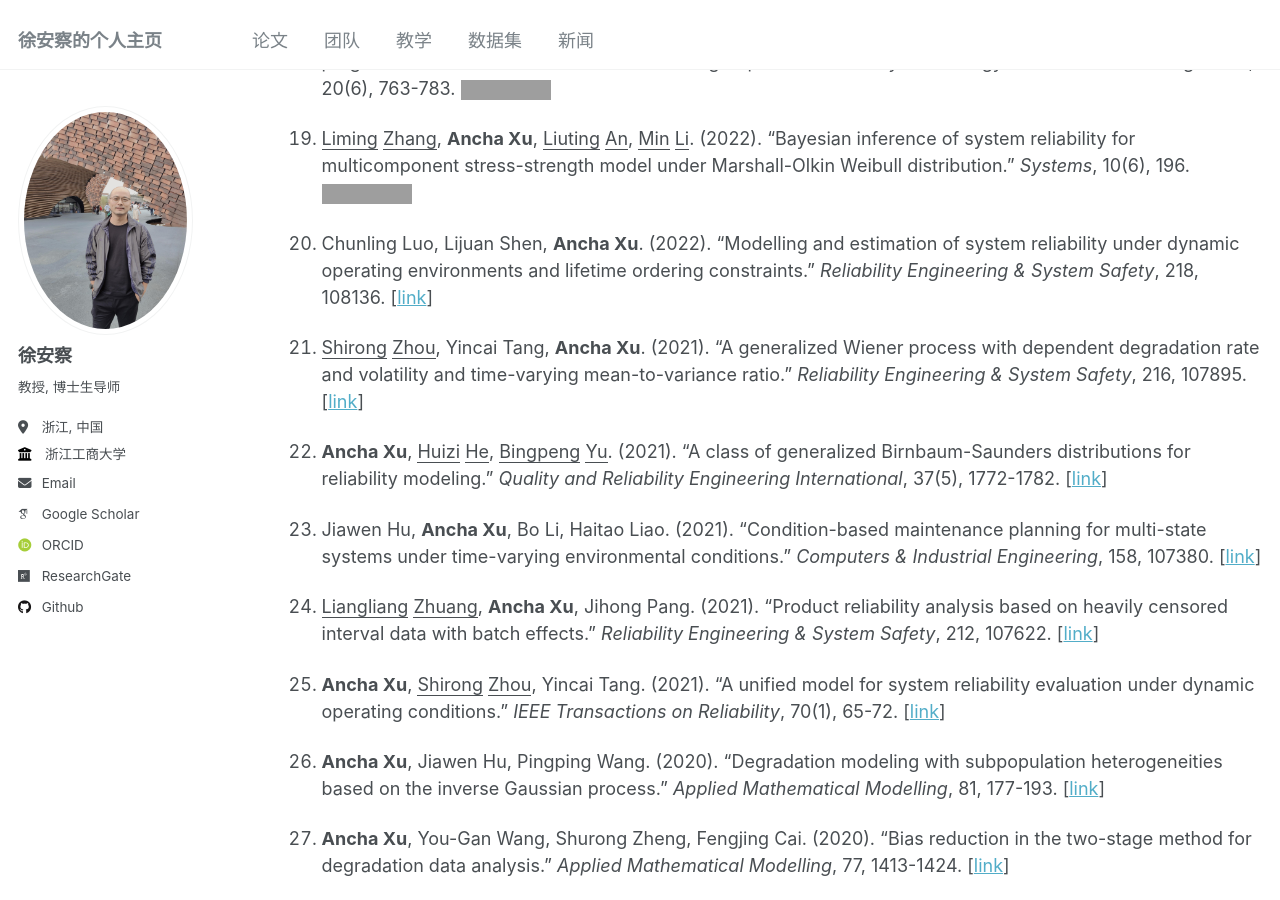
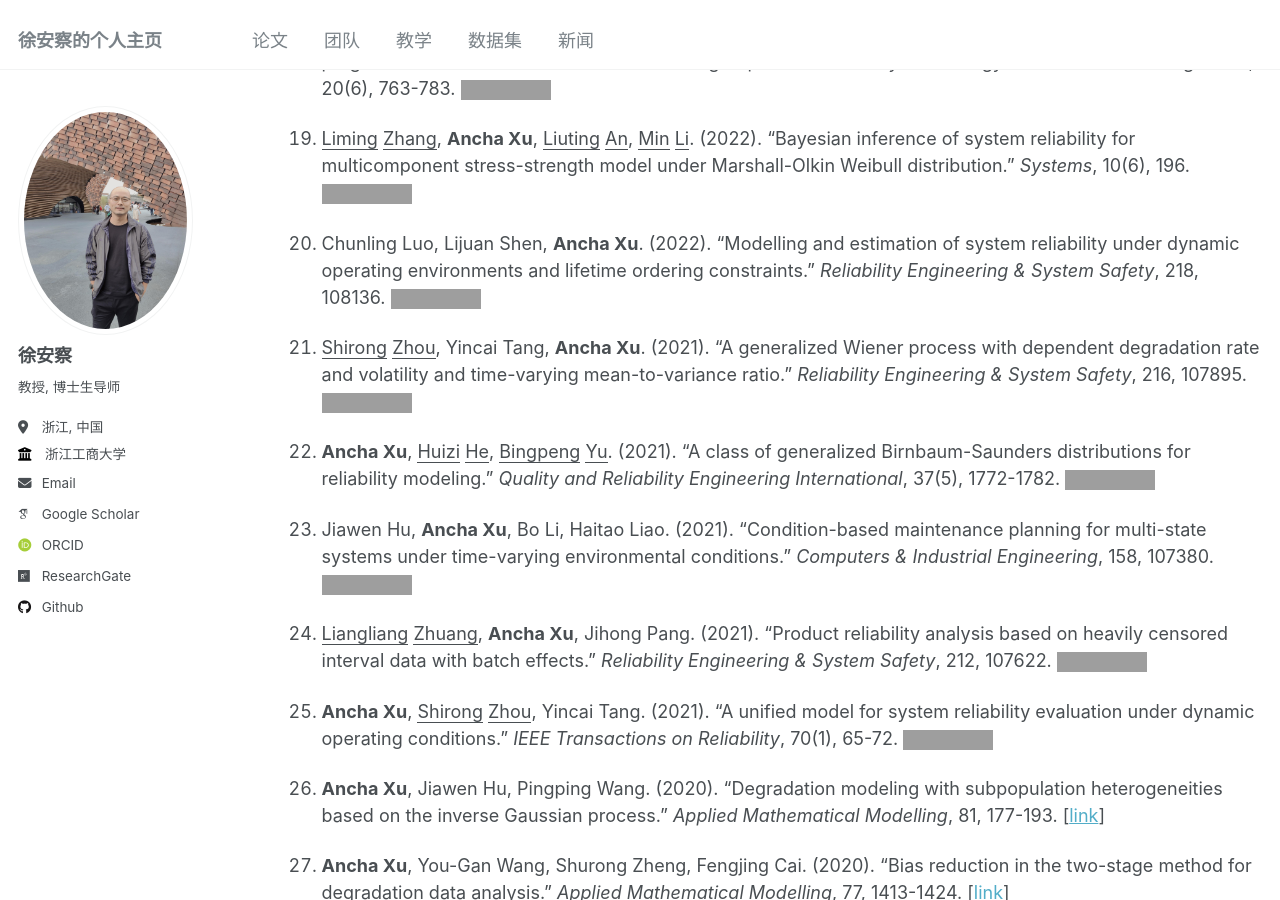
Before and after one commit to XU-ANCHA/XU-ANCHA.github.io, a Jekyll site: the page built from _pages/publications.md, in a window 1280 px wide and 900 px high, scrolled down 1807 px. Built offline with Jekyll 4.4.1, drawn with Linux system fonts in a browser that asks for light colours; some web fonts are replaced; grey boxes are pictures that could not be loaded.

Commit message:
Update publications.md

```diff
--- a/_pages/publications.md
+++ b/_pages/publications.md
@@ -28,7 +28,7 @@ author_profile: true
 
 1. **Ancha Xu**, <u>Renbing</u> <u>Wang</u>, <u>Xinming</u> <u>Weng</u>, <u>Qi</u> <u>Wu</u>, <u>Liangliang</u> <u>Zhuang</u>. (2025). "Strategic integration of adaptive sampling and ensemble techniques in federated learning for aircraft engine remaining useful life prediction." *Applied Soft Computing*, 175, 113067. [![Link](https://img.shields.io/badge/link-blue?style=flat-square&logo=googlescholar&logoColor=white)](https://doi.org/10.1016/j.asoc.2025.113067)
 
-1. **Ancha Xu**, Guanqi Fang, <u>Liangliang</u> <u>Zhuang</u>, <u>Cheng</u> <u>Gu</u>. (2025). "A multivariate student-t process model for dependent tail-weighted degradation data." *IISE Transactions*, 57(9), 1071-1087. [![Link](https://img.shields.io/badge/link-blue?style=flat-square&logo=googlescholar&logoColor=white)](https://doi.org/10.1080/24725854.2024.2389538), [<a href="https://github.com/liangliangzhuang/multi-student-t-code">code</a>]
+1. **Ancha Xu**, Guanqi Fang, <u>Liangliang</u> <u>Zhuang</u>, <u>Cheng</u> <u>Gu</u>. (2025). "A multivariate student-t process model for dependent tail-weighted degradation data." *IISE Transactions*, 57(9), 1071-1087. [![Link](https://img.shields.io/badge/link-blue?style=flat-square&logo=googlescholar&logoColor=white)](https://doi.org/10.1080/24725854.2024.2389538), [![Code](https://img.shields.io/badge/code-grey?style=flat-square&logo=github&logoColor=white)](https://github.com/liangliangzhuang/multi-student-t-code)
 
 1. **Ancha Xu**, Jinyang Wang, Yincai Tang, Piao Chen. (2025). "Efficient online estimation and remaining useful life prediction based on the inverse Gaussian process." *Naval Research Logistics*, 72(3), 319-336. [![Link](https://img.shields.io/badge/link-blue?style=flat-square&logo=googlescholar&logoColor=white)](https://doi.org/10.1002/nav.22226")
 
@@ -48,17 +48,17 @@ author_profile: true
 
 1. <u>Liming</u> <u>Zhang</u>, **Ancha Xu**, <u>Liuting</u> <u>An</u>, <u>Min</u> <u>Li</u>. (2022). "Bayesian inference of system reliability for multicomponent stress-strength model under Marshall-Olkin Weibull distribution." *Systems*, 10(6), 196. [![Link](https://img.shields.io/badge/link-blue?style=flat-square&logo=googlescholar&logoColor=white)](https://doi.org/10.3390/systems10060196)
 
-1. Chunling Luo, Lijuan Shen, **Ancha Xu**. (2022). "Modelling and estimation of system reliability under dynamic operating environments and lifetime ordering constraints." *Reliability Engineering & System Safety*, 218, 108136. [<a href="https://doi.org/10.1016/j.ress.2021.108136">link</a>]
+1. Chunling Luo, Lijuan Shen, **Ancha Xu**. (2022). "Modelling and estimation of system reliability under dynamic operating environments and lifetime ordering constraints." *Reliability Engineering & System Safety*, 218, 108136. [![Link](https://img.shields.io/badge/link-blue?style=flat-square&logo=googlescholar&logoColor=white)](https://doi.org/10.1016/j.ress.2021.108136)
 
-1. <u>Shirong</u> <u>Zhou</u>, Yincai Tang, **Ancha Xu**. (2021). "A generalized Wiener process with dependent degradation rate and volatility and time-varying mean-to-variance ratio." *Reliability Engineering & System Safety*, 216, 107895. [<a href="https://doi.org/10.1016/j.ress.2021.107895">link</a>]
+1. <u>Shirong</u> <u>Zhou</u>, Yincai Tang, **Ancha Xu**. (2021). "A generalized Wiener process with dependent degradation rate and volatility and time-varying mean-to-variance ratio." *Reliability Engineering & System Safety*, 216, 107895. [![Link](https://img.shields.io/badge/link-blue?style=flat-square&logo=googlescholar&logoColor=white)](https://doi.org/10.1016/j.ress.2021.107895)
 
-1. **Ancha Xu**, <u>Huizi</u> <u>He</u>, <u>Bingpeng</u> <u>Yu</u>. (2021). "A class of generalized Birnbaum-Saunders distributions for reliability modeling." *Quality and Reliability Engineering International*, 37(5), 1772-1782. [<a href="https://doi.org/10.1002/qre.2826">link</a>]
+1. **Ancha Xu**, <u>Huizi</u> <u>He</u>, <u>Bingpeng</u> <u>Yu</u>. (2021). "A class of generalized Birnbaum-Saunders distributions for reliability modeling." *Quality and Reliability Engineering International*, 37(5), 1772-1782. [![Link](https://img.shields.io/badge/link-blue?style=flat-square&logo=googlescholar&logoColor=white)](https://doi.org/10.1002/qre.2826)
 
-1. Jiawen Hu, **Ancha Xu**, Bo Li, Haitao Liao. (2021). "Condition-based maintenance planning for multi-state systems under time-varying environmental conditions." *Computers & Industrial Engineering*, 158, 107380. [<a href="https://doi.org/10.1016/j.cie.2021.107380">link</a>]
+1. Jiawen Hu, **Ancha Xu**, Bo Li, Haitao Liao. (2021). "Condition-based maintenance planning for multi-state systems under time-varying environmental conditions." *Computers & Industrial Engineering*, 158, 107380. [![Link](https://img.shields.io/badge/link-blue?style=flat-square&logo=googlescholar&logoColor=white)](https://doi.org/10.1016/j.cie.2021.107380)
 
-1. <u>Liangliang</u> <u>Zhuang</u>, **Ancha Xu**, Jihong Pang. (2021). "Product reliability analysis based on heavily censored interval data with batch effects." *Reliability Engineering & System Safety*, 212, 107622. [<a href="https://doi.org/10.1016/j.ress.2021.107622">link</a>]
+1. <u>Liangliang</u> <u>Zhuang</u>, **Ancha Xu**, Jihong Pang. (2021). "Product reliability analysis based on heavily censored interval data with batch effects." *Reliability Engineering & System Safety*, 212, 107622. [![Link](https://img.shields.io/badge/link-blue?style=flat-square&logo=googlescholar&logoColor=white)](https://doi.org/10.1016/j.ress.2021.107622)
 
-1. **Ancha Xu**, <u>Shirong</u> <u>Zhou</u>, Yincai Tang. (2021). "A unified model for system reliability evaluation under dynamic operating conditions." *IEEE Transactions on Reliability*, 70(1), 65-72. [<a href="https://doi.org/10.1109/TR.2019.2948173">link</a>]
+1. **Ancha Xu**, <u>Shirong</u> <u>Zhou</u>, Yincai Tang. (2021). "A unified model for system reliability evaluation under dynamic operating conditions." *IEEE Transactions on Reliability*, 70(1), 65-72. [![Link](https://img.shields.io/badge/link-blue?style=flat-square&logo=googlescholar&logoColor=white)](https://doi.org/10.1109/TR.2019.2948173)
 
 1. **Ancha Xu**, Jiawen Hu, Pingping Wang. (2020). "Degradation modeling with subpopulation heterogeneities based on the inverse Gaussian process." *Applied Mathematical Modelling*, 81, 177-193. [<a href="https://doi.org/10.1016/j.apm.2019.12.017">link</a>]
 
```
